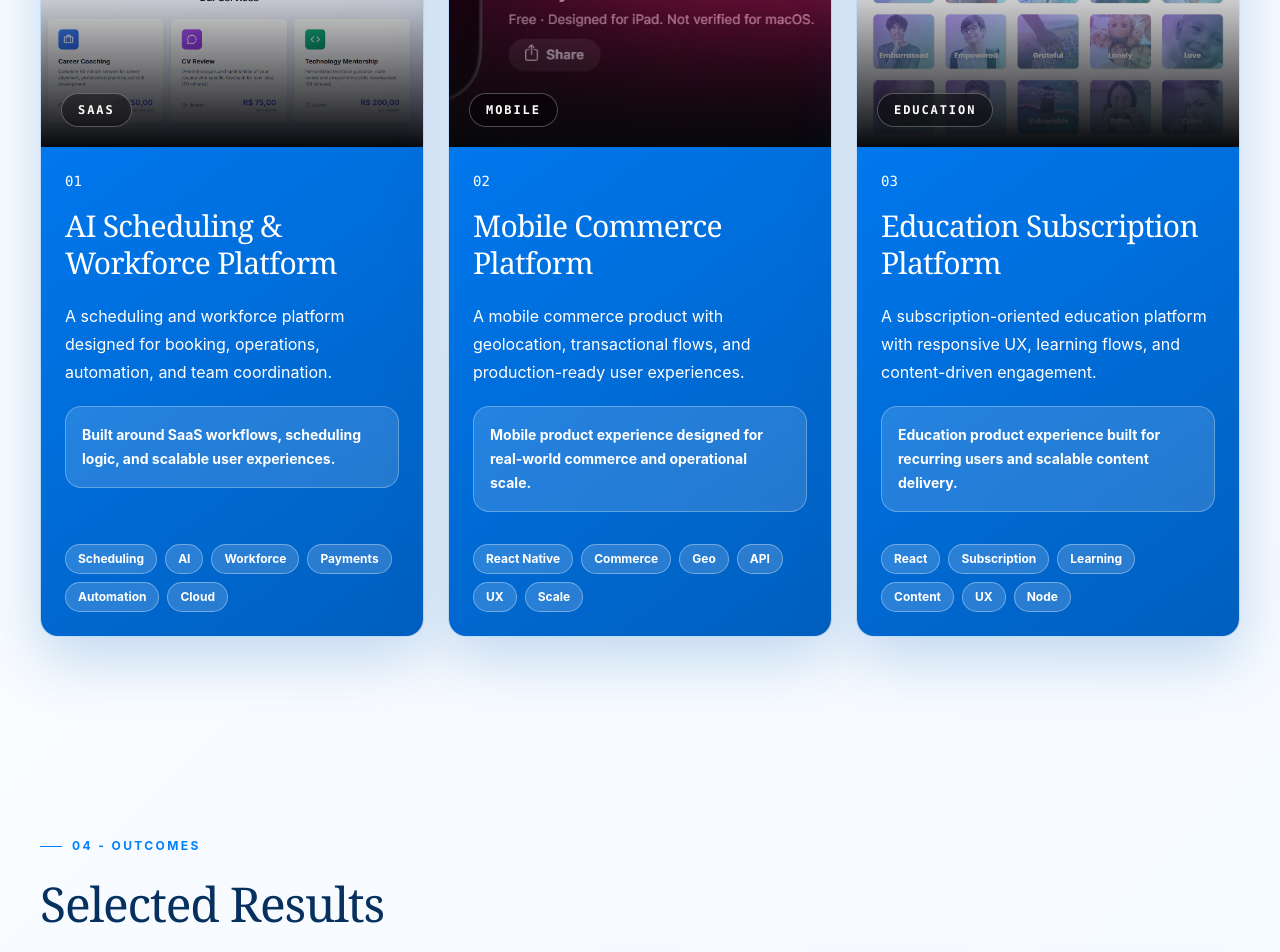
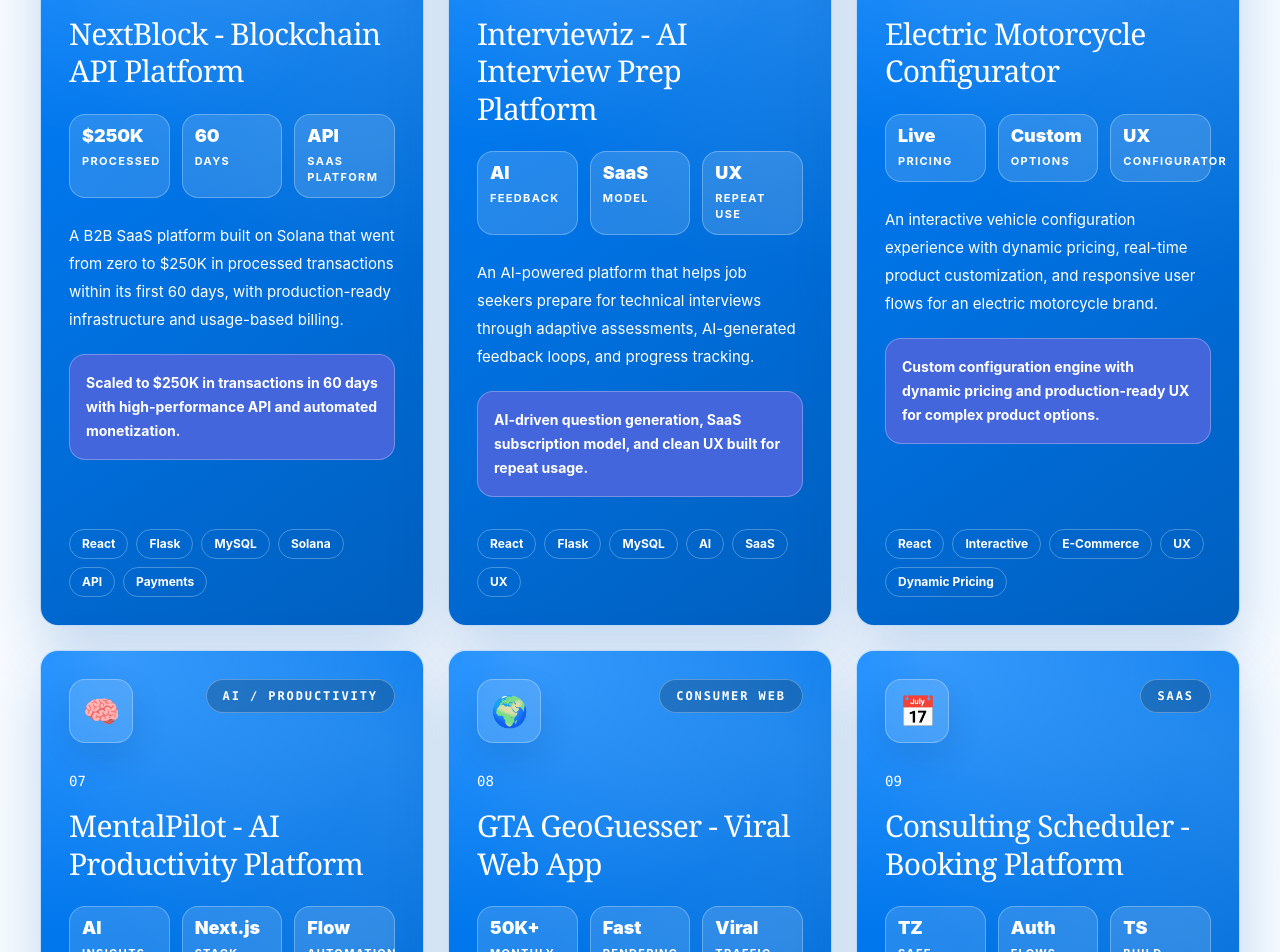
Before and after one commit to galindo-consulting-group/galindo-consulting-redesign, a React (Vite) app: page / in a window 1280 px wide. Shown: the part 4660-5612 px from the top of the page. Built offline with nearby package versions, Linux system fonts and the light colour scheme; no server answers.

Commit message:
feat(projects): refactor project listings into fully-clickable case studies

```diff
--- a/src/components/Projects.tsx
+++ b/src/components/Projects.tsx
@@ -1,12 +1,90 @@
-import capturaImg from "../assets/Captura de tela 2026-04-26 221559.png";
-import emotionsImg from "../assets/emotions-feelings.png";
-import saasImg from "../assets/saas.png";
 import { useLanguage } from "../context/LanguageContext";
 
-const projectVisuals = [
-  { image: saasImg, label: "SaaS", stack: ["Scheduling", "AI", "Workforce", "Payments", "Automation", "Cloud"] },
-  { image: capturaImg, label: "Mobile", stack: ["React Native", "Commerce", "Geo", "API", "UX", "Scale"] },
-  { image: emotionsImg, label: "Education", stack: ["React", "Subscription", "Learning", "Content", "UX", "Node"] },
+const projectCards = [
+  {
+    icon: "⛓",
+    label: "SAAS",
+    title: "NextBlock - Blockchain API Platform",
+    description: "A B2B SaaS platform built on Solana that went from zero to $250K in processed transactions within its first 60 days, with production-ready infrastructure and usage-based billing.",
+    outcome: "Scaled to $250K in transactions in 60 days with high-performance API and automated monetization.",
+    metrics: [
+      { value: "$250K", label: "Processed" },
+      { value: "60", label: "Days" },
+      { value: "API", label: "SaaS Platform" },
+    ],
+    stack: ["React", "Flask", "MySQL", "Solana", "API", "Payments"],
+    url: "https://nextblock.io",
+  },
+  {
+    icon: "🤖",
+    label: "AI / SAAS",
+    title: "Interviewiz - AI Interview Prep Platform",
+    description: "An AI-powered platform that helps job seekers prepare for technical interviews through adaptive assessments, AI-generated feedback loops, and progress tracking.",
+    outcome: "AI-driven question generation, SaaS subscription model, and clean UX built for repeat usage.",
+    metrics: [
+      { value: "AI", label: "Feedback" },
+      { value: "SaaS", label: "Model" },
+      { value: "UX", label: "Repeat Use" },
+    ],
+    stack: ["React", "Flask", "MySQL", "AI", "SaaS", "UX"],
+    url: "https://interviewiz.com",
+  },
+  {
+    icon: "⚡",
+    label: "CONFIGURATOR",
+    title: "Electric Motorcycle Configurator",
+    description: "An interactive vehicle configuration experience with dynamic pricing, real-time product customization, and responsive user flows for an electric motorcycle brand.",
+    outcome: "Custom configuration engine with dynamic pricing and production-ready UX for complex product options.",
+    metrics: [
+      { value: "Live", label: "Pricing" },
+      { value: "Custom", label: "Options" },
+      { value: "UX", label: "Configurator" },
+    ],
+    stack: ["React", "Interactive", "E-Commerce", "UX", "Dynamic Pricing"],
+    url: "https://konfigurator.metorbike-riderclub.de/info",
+  },
+  {
+    icon: "🧠",
+    label: "AI / PRODUCTIVITY",
+    title: "MentalPilot - AI Productivity Platform",
+    description: "An AI-powered productivity and habit-tracking application with personalized insights, workflow automation, and modern SaaS architecture built on Next.js.",
+    outcome: "Personalized AI insights and workflow automation wrapped in a scalable SaaS architecture.",
+    metrics: [
+      { value: "AI", label: "Insights" },
+      { value: "Next.js", label: "Stack" },
+      { value: "Flow", label: "Automation" },
+    ],
+    stack: ["Next.js", "AI", "SaaS", "Productivity", "Automation"],
+    url: "https://mental-pilot.vercel.app",
+  },
+  {
+    icon: "🌍",
+    label: "CONSUMER WEB",
+    title: "GTA GeoGuesser - Viral Web App",
+    description: "A location-based gaming platform set inside GTA's map, scaled to 50,000+ monthly active users, with optimized frontend rendering and a self-sustaining community-driven traffic loop.",
+    outcome: "50,000+ monthly users, fast load times despite heavy map logic, and high organic shareability.",
+    metrics: [
+      { value: "50K+", label: "Monthly Users" },
+      { value: "Fast", label: "Rendering" },
+      { value: "Viral", label: "Traffic" },
+    ],
+    stack: ["Tailwind", "Django", "SQLite", "Gaming", "Performance"],
+    url: "https://gta-geoguesser.com",
+  },
+  {
+    icon: "📅",
+    label: "SAAS",
+    title: "Consulting Scheduler - Booking Platform",
+    description: "A Calendly-style booking platform with timezone-safe availability logic, authenticated user flows, and reliable state management built entirely in Next.js and TypeScript.",
+    outcome: "Complex multi-timezone scheduling logic with authenticated flows and clean booking UX.",
+    metrics: [
+      { value: "TZ", label: "Safe Logic" },
+      { value: "Auth", label: "Flows" },
+      { value: "TS", label: "Build" },
+    ],
+    stack: ["Next.js", "TypeScript", "SaaS", "Scheduling", "Auth"],
+    url: "https://nextjs-ts-consulting-scheduler.vercel.app",
+  },
 ];
 
 export default function Projects() {
@@ -24,34 +102,51 @@
         </div>
 
         <div className="mt-12 grid grid-cols-1 gap-6 lg:grid-cols-3">
-          {t.projects.items.map((project, index) => {
-            const visual = projectVisuals[index];
-            return (
-              <article key={project.title} className="gcg-card gcg-topline flex min-h-[640px] flex-col overflow-hidden rounded-[18px]">
-                <div className="relative h-72 overflow-hidden bg-[#0f1117]">
-                  <img src={visual.image} alt={project.title} className="h-full w-full object-cover object-top transition duration-700 group-hover:scale-105" />
-                  <div className="absolute inset-0 bg-gradient-to-t from-[#07080c] via-[#07080c]/20 to-transparent" />
-                  <span className="absolute bottom-5 left-5 rounded-full border border-white/25 bg-black/40 px-4 py-2 font-mono text-xs font-black uppercase tracking-[0.16em] text-white backdrop-blur">
-                    {visual.label}
+          {projectCards.map((project, index) => (
+            <a
+              key={project.title}
+              href={project.url}
+              target="_blank"
+              rel="noreferrer"
+              className="gcg-card gcg-topline group relative flex min-h-[620px] flex-col overflow-hidden rounded-[18px] p-7 text-white no-underline transition focus-visible:outline focus-visible:outline-2 focus-visible:outline-offset-4 focus-visible:outline-[#0080ff]"
+              aria-label={`Open project ${project.title}`}
+            >
+              <div className="pointer-events-none absolute inset-0 bg-[radial-gradient(circle_at_18%_0%,rgba(255,255,255,0.2),transparent_18rem),radial-gradient(circle_at_90%_12%,rgba(191,226,255,0.18),transparent_20rem)]" />
+              <div className="relative z-10 flex flex-1 flex-col">
+                <div className="mb-7 flex items-start justify-between gap-4">
+                  <div className="flex h-16 w-16 items-center justify-center rounded-2xl border border-white/20 bg-white/15 text-3xl shadow-[0_14px_34px_rgba(0,35,80,0.12)]">
+                    {project.icon}
+                  </div>
+                  <span className="rounded-full border border-white/25 bg-black/20 px-4 py-2 font-mono text-xs font-black uppercase tracking-[0.16em] text-white backdrop-blur">
+                    {project.label}
                   </span>
                 </div>
 
-                <div className="flex flex-1 flex-col p-6">
-                  <p className="font-mono text-sm text-[#4478aa]">0{index + 1}</p>
-                  <h3 className="mt-4 font-serif text-3xl font-normal leading-tight tracking-tight text-[#06315f]">{project.title}</h3>
-                  <p className="mt-5 text-base leading-7 text-[#1f5f99]">{project.description}</p>
-                  <p className="mt-5 rounded-2xl border border-[#00e5ff]/20 bg-[#00e5ff]/10 p-4 text-sm font-bold leading-6 text-[#8beeff]">{project.outcome}</p>
-                  <div className="mt-auto pt-8">
-                    <div className="flex flex-wrap gap-2">
-                      {visual.stack.map((tech) => (
-                        <span key={tech} className="gcg-pill rounded-full px-3 py-1.5 text-xs font-bold">{tech}</span>
-                      ))}
+                <p className="font-mono text-sm font-light text-white/62">{String(index + 4).padStart(2, "0")}</p>
+                <h3 className="mt-4 font-serif text-3xl font-normal leading-tight tracking-tight text-white">{project.title}</h3>
+
+                <div className="mt-6 grid grid-cols-3 gap-3">
+                  {project.metrics.map((metric) => (
+                    <div key={`${project.title}-${metric.label}`} className="rounded-2xl border border-white/15 bg-white/12 p-3">
+                      <p className="text-lg font-black leading-none text-white">{metric.value}</p>
+                      <p className="mt-2 text-[11px] font-bold uppercase leading-4 tracking-[0.12em] text-white/70">{metric.label}</p>
                     </div>
+                  ))}
+                </div>
+
+                <p className="mt-6 text-[15px] leading-7 text-white/90">{project.description}</p>
+                <p className="mt-5 rounded-2xl border border-white/10 bg-[#4466DD] p-4 text-sm font-bold leading-6 text-white">{project.outcome}</p>
+
+                <div className="mt-auto pt-8">
+                  <div className="flex flex-wrap gap-2">
+                    {project.stack.map((tech) => (
+                      <span key={tech} className="rounded-full border border-white/45 px-3 py-1.5 text-xs font-bold text-white/95">{tech}</span>
+                    ))}
                   </div>
                 </div>
-              </article>
-            );
-          })}
+              </div>
+            </a>
+          ))}
         </div>
       </div>
     </section>
```
